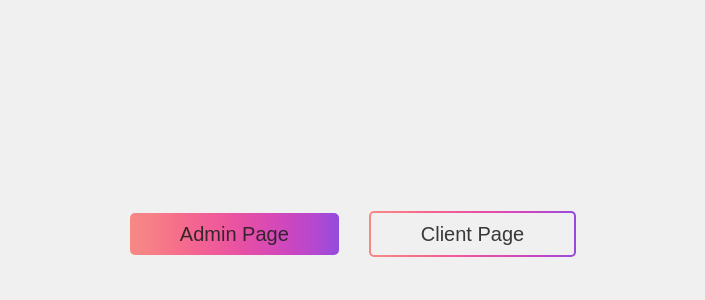
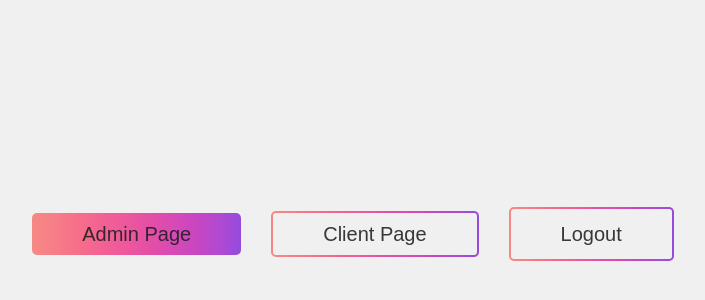
Before and after one commit to front-end786/property, a Next.js app: page / in a window 1280 px wide. Shown: the part 166-466 px from the top of the page, without its empty margins (287-992 px from the left). Built offline with nearby package versions, Linux system fonts and the light colour scheme.

Commit message:
"Added 'use client' directive, axios import, and logout functionality to Home component"

```diff
--- /dev/null
+++ b/src/app/api/auth/logout/route.ts
@@ -0,0 +1,20 @@
+import { NextResponse } from "next/server";
+
+export async function GET() {
+  try {
+    // Clear the authentication token
+    const response = NextResponse.json({
+      message: "Logout Successfully",
+      success: true,
+    });
+
+    response.cookies.set("token", "", {
+      httpOnly: true,
+      expires: new Date(0),
+    });
+
+    return response;
+  } catch (error: any) {
+    return NextResponse.json({ error: error.message }, { status: 500 });
+  }
+}
--- a/src/app/page.tsx
+++ b/src/app/page.tsx
@@ -1,20 +1,39 @@
+'use client'
+import axios from "axios";
 import Image from "next/image";
 import Link from "next/link";
-
+import { useRouter } from "next/navigation";
 export default function Home() {
+  const router = useRouter();
+  const handleLogout = async () => {
+    try {
+      const response = await axios.get("/api/auth/logout");
+      if (response.data.success) {
+        alert(response.data.message);
+        router.push("/login");
+      }
+    } catch (error) {
+      console.error("Error logging out:", error);
+    }
+  };
   return (
     <main className="starter">
       <h1 className="">
         <Link className="admin-link" href="/admin">
-          {" "}
           Admin Page
-        </Link>{" "}
+        </Link>
       </h1>
       <h1 className="">
         <Link className="client-link button-primary" href="/client">
-          {" "}
           Client Page
-        </Link>{" "}
+        </Link>
+
+      </h1>
+      <h1 className="">
+      <button className="client-link button-primary " onClick={handleLogout}>
+          Logout
+        </button>
+
       </h1>
     </main>
   );
```
